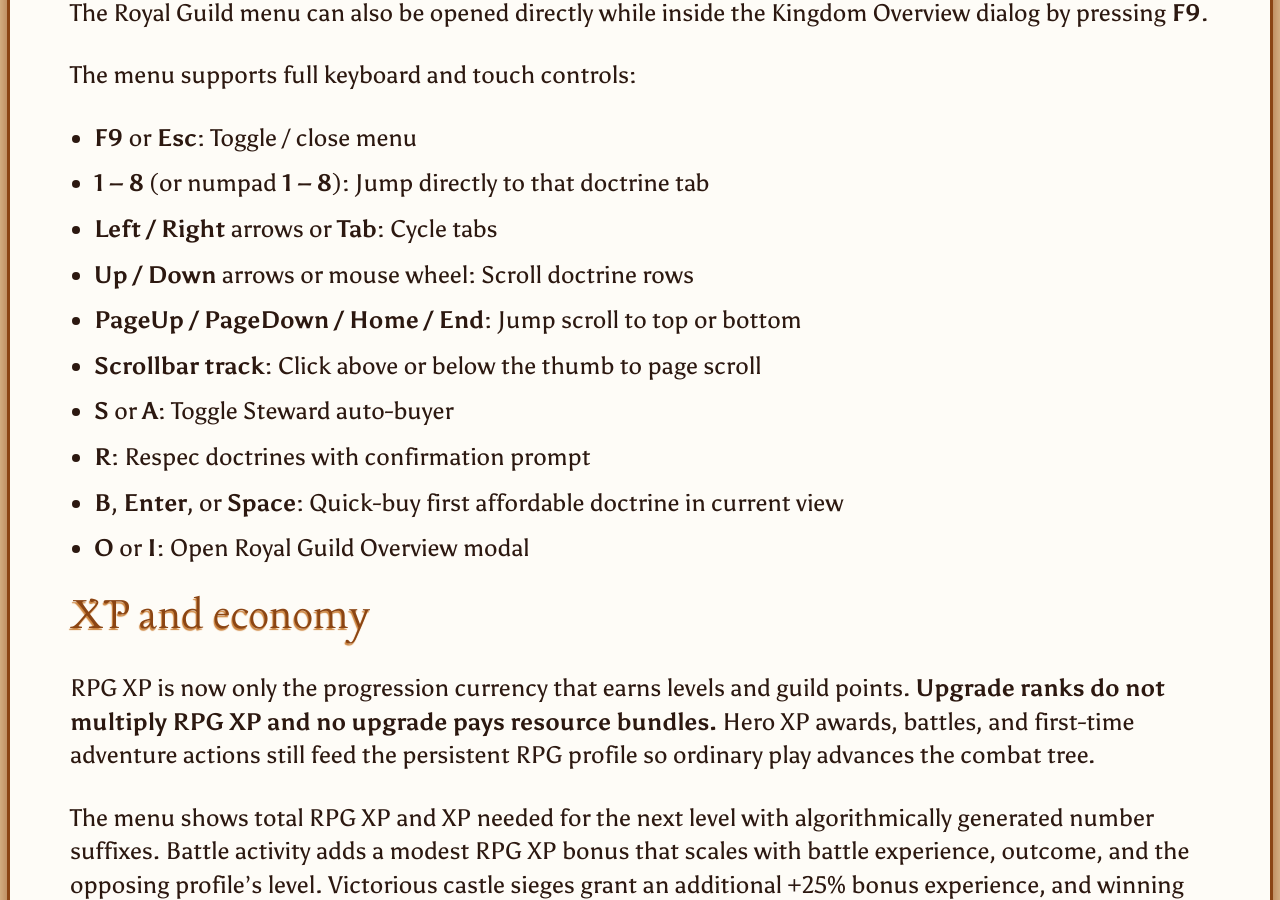
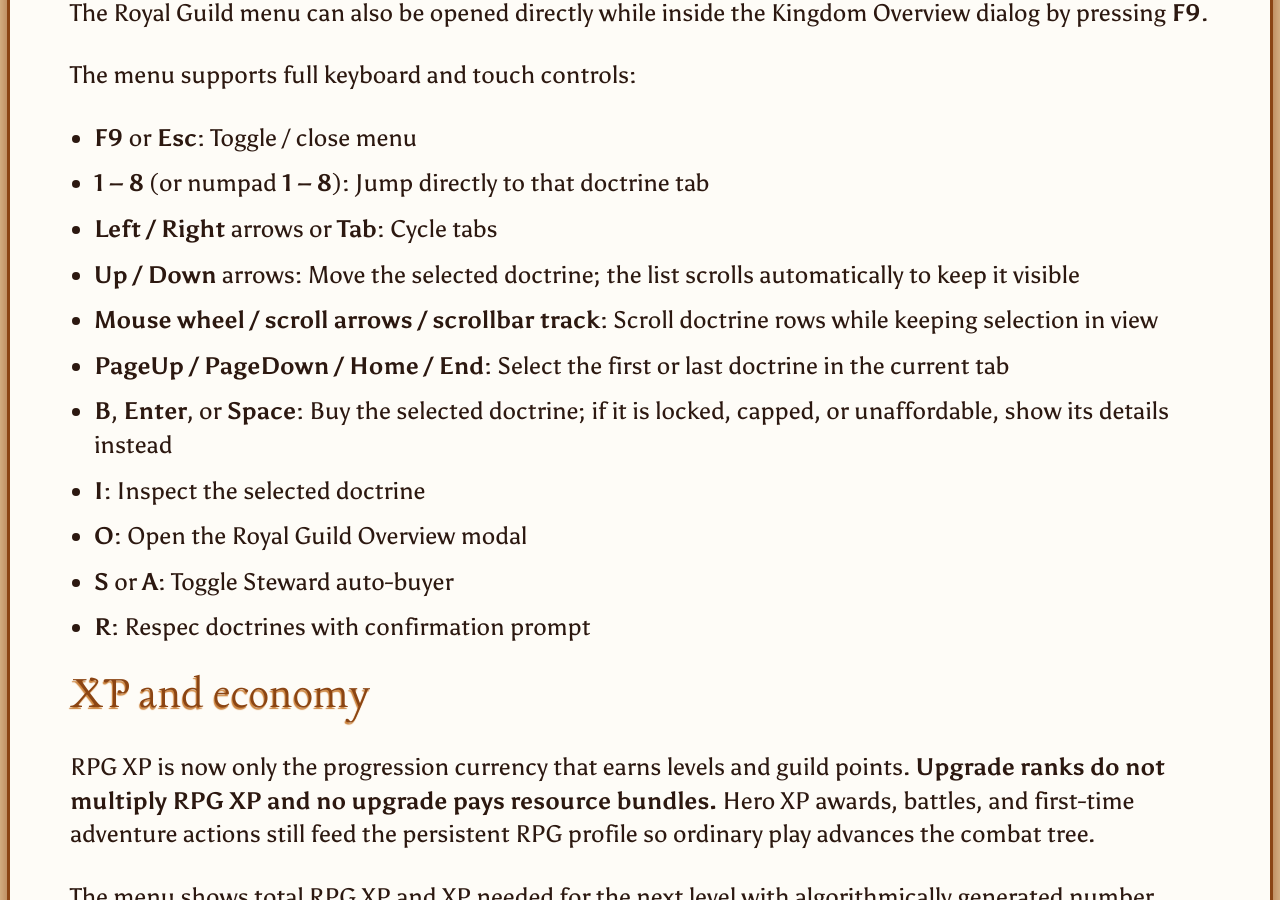
Before and after one commit to MattKoRn/fheroes2, a Jekyll site: the page built from docs/RPG_README.md, in a window 1280 px wide and 900 px high, scrolled down 3370 px. Built offline with Jekyll 4.4.1, drawn with Linux system fonts in a browser that asks for light colours; our own code applies the rules of GitHub Pages for plain Markdown files.

Commit message:
Update RPG menu control documentation

```diff
--- a/docs/RPG_README.md
+++ b/docs/RPG_README.md
@@ -29,13 +29,14 @@ The menu supports full keyboard and touch controls:
 - **F9** or **Esc**: Toggle / close menu
 - **1 – 8** (or numpad **1 – 8**): Jump directly to that doctrine tab
 - **Left / Right** arrows or **Tab**: Cycle tabs
-- **Up / Down** arrows or mouse wheel: Scroll doctrine rows
-- **PageUp / PageDown / Home / End**: Jump scroll to top or bottom
-- **Scrollbar track**: Click above or below the thumb to page scroll
+- **Up / Down** arrows: Move the selected doctrine; the list scrolls automatically to keep it visible
+- **Mouse wheel / scroll arrows / scrollbar track**: Scroll doctrine rows while keeping selection in view
+- **PageUp / PageDown / Home / End**: Select the first or last doctrine in the current tab
+- **B**, **Enter**, or **Space**: Buy the selected doctrine; if it is locked, capped, or unaffordable, show its details instead
+- **I**: Inspect the selected doctrine
+- **O**: Open the Royal Guild Overview modal
 - **S** or **A**: Toggle Steward auto-buyer
 - **R**: Respec doctrines with confirmation prompt
-- **B**, **Enter**, or **Space**: Quick-buy first affordable doctrine in current view
-- **O** or **I**: Open Royal Guild Overview modal
 
 ## XP and economy
 
```
